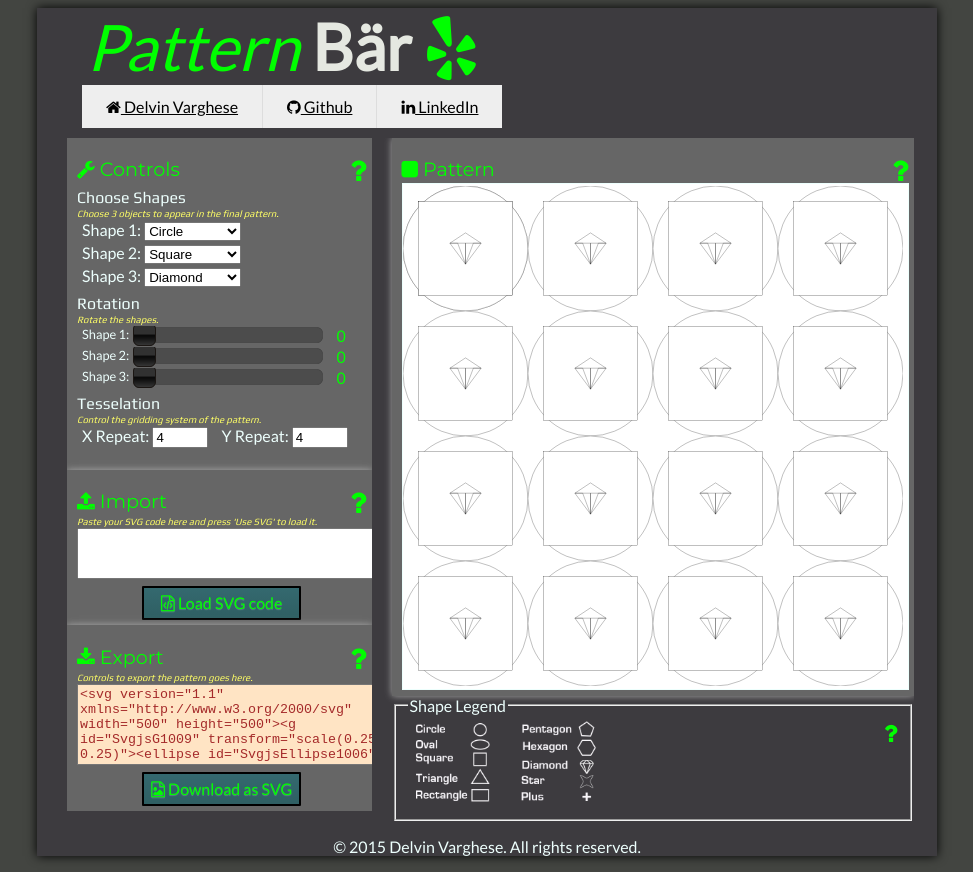
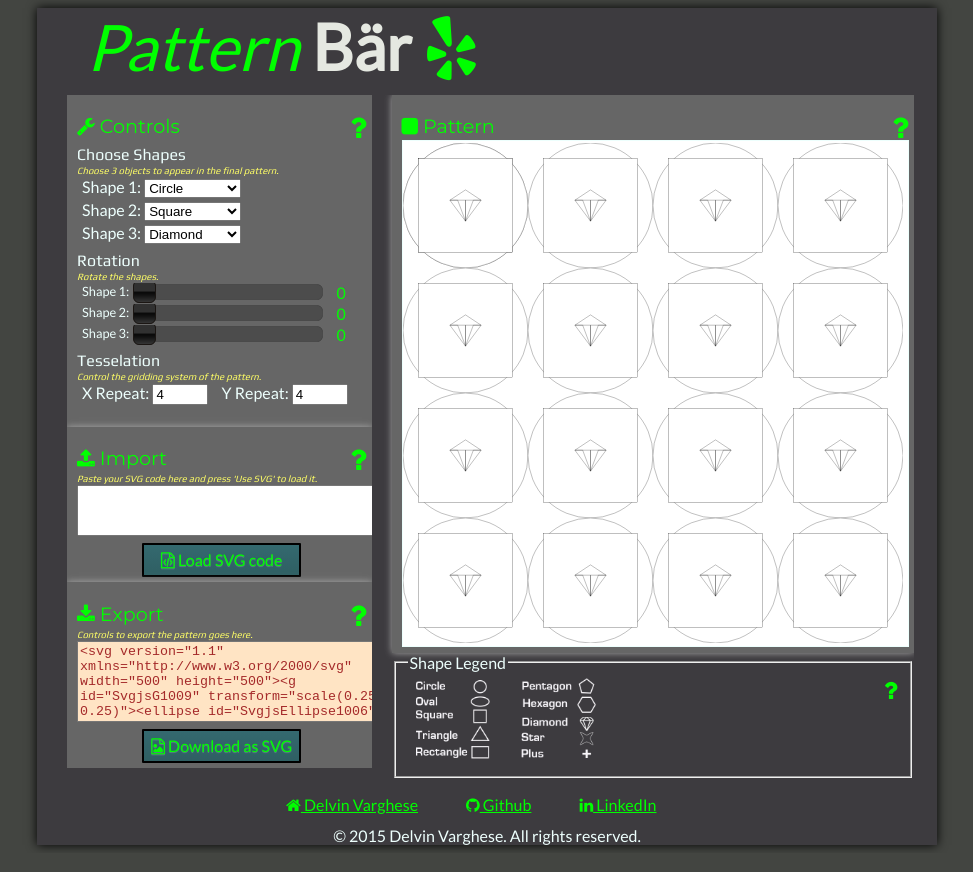
Before and after one commit to delvinv/pattern-bar, a plain HTML site: page index.html in a window 1280 px wide. Shown: the whole page, without its empty margins (153-1126 px from the left). Drawn offline with Linux system fonts and the light colour scheme.

Commit message:
Adding navigation to footer!

```diff
--- a/css/style.css
+++ b/css/style.css
@@ -51,6 +51,8 @@ nav {
 	color: #888;
 	display: block;
 	overflow: hidden;
+	margin-left: auto;
+	margin-right: auto;
 }
 
 nav ul {
@@ -62,7 +64,7 @@ nav ul {
 }
 
 nav > ul > li {
-	border-right: 1px solid #ddd;
+	/*border-right: 1px solid #ddd;*/
 	width: auto;
 	display: block;
 	float: left;
@@ -74,8 +76,8 @@ nav > ul > li:last-child {
 }
 
 nav > ul > li > a {
-	background-color: #eee;
-	color: #000;
+	background-color: #3d3b3f;
+	color: #0f0;
 	display: block;
 	padding: .75em 1.5em;
 	transition: all .25s ease-in-out;
@@ -268,6 +270,11 @@ nav > ul > li > a:hover {
 footer {
 	text-align: center;
     clear: both;
+    padding-top: 5px;
+}
+
+.footer-text {
+	margin: 0px;
 }
 
 .controller, .exporter, .importer, .final-pattern {
--- a/index.html
+++ b/index.html
@@ -25,13 +25,6 @@
 					<div class=" bannerdiv rightbanner">Bär</div>
 					<div class=" bannerdiv bannericon"><i class="fa fa-yelp"></i></div>
 				</div>
-				<nav>
-					<ul>
-						<li><a href="http://www.delv.in"><i class="fa fa-home"></i> Delvin Varghese</a></li>
-                        <li><a href="https://github.com/delvinv"><i class="fa fa-github"></i> Github</a></li>
-						<li><a href="http://uk.linkedin.com/in/delvinv"><i class="fa fa-linkedin"></i> LinkedIn</a></li>
-					</ul>
-				</nav>
 			</header>
 			<section class="content">
 				<!-- Left content -->
@@ -205,7 +198,7 @@
                                 <div id="legend-dialog" class="dialog-boxes" title="Shapes available for drawing">
                                     <p>Legend of available shapes available in PatternBär are shown here.</p>
                                 </div>
-                                <img width="40%" height="40%" src="img/shapes-legend-4.png">
+                                <img class="legend-image" width="40%" height="40%" src="img/shapes-legend-4.png">
 							</fieldset>
 						</form>
 					</section>
@@ -217,7 +210,14 @@
 			</section>
 			<!-- Footer content goes in here -->
 			<footer>
-				<p>&copy; 2015 Delvin Varghese. All rights reserved.</p>
+				<nav>
+					<ul>
+						<li><a href="http://www.delv.in"><i class="fa fa-home"></i> Delvin Varghese</a></li>
+                        <li><a href="https://github.com/delvinv"><i class="fa fa-github"></i> Github</a></li>
+						<li><a href="http://uk.linkedin.com/in/delvinv"><i class="fa fa-linkedin"></i> LinkedIn</a></li>
+					</ul>
+				</nav>
+				<p class="footer-text">&copy; 2015 Delvin Varghese. All rights reserved.</p>
 			</footer>
 		</div>
 	</body>
```
Also changed, not shown: img/screen.png (deleted), img/shapes-legend-2.png (deleted), img/shapes-legend-3.png (deleted), img/shapes-legend.png (deleted).
